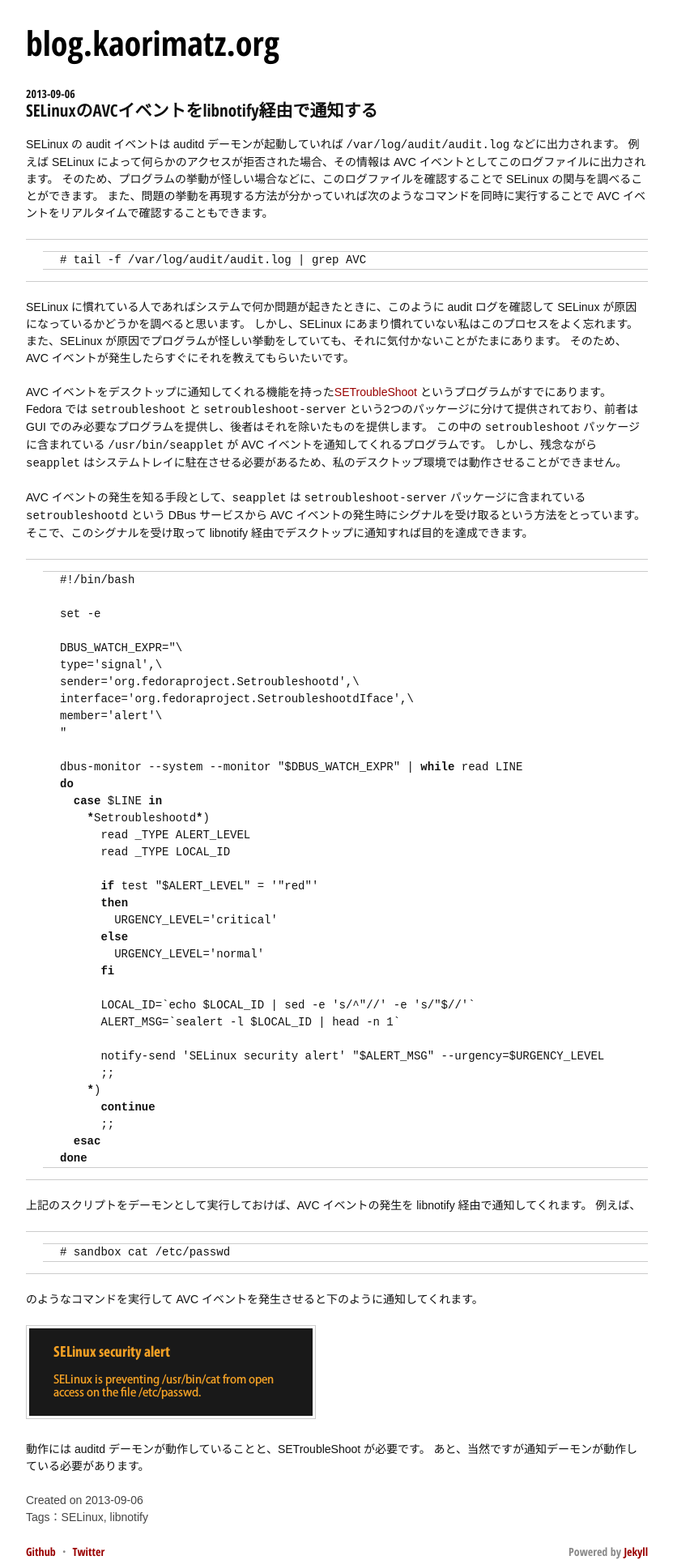
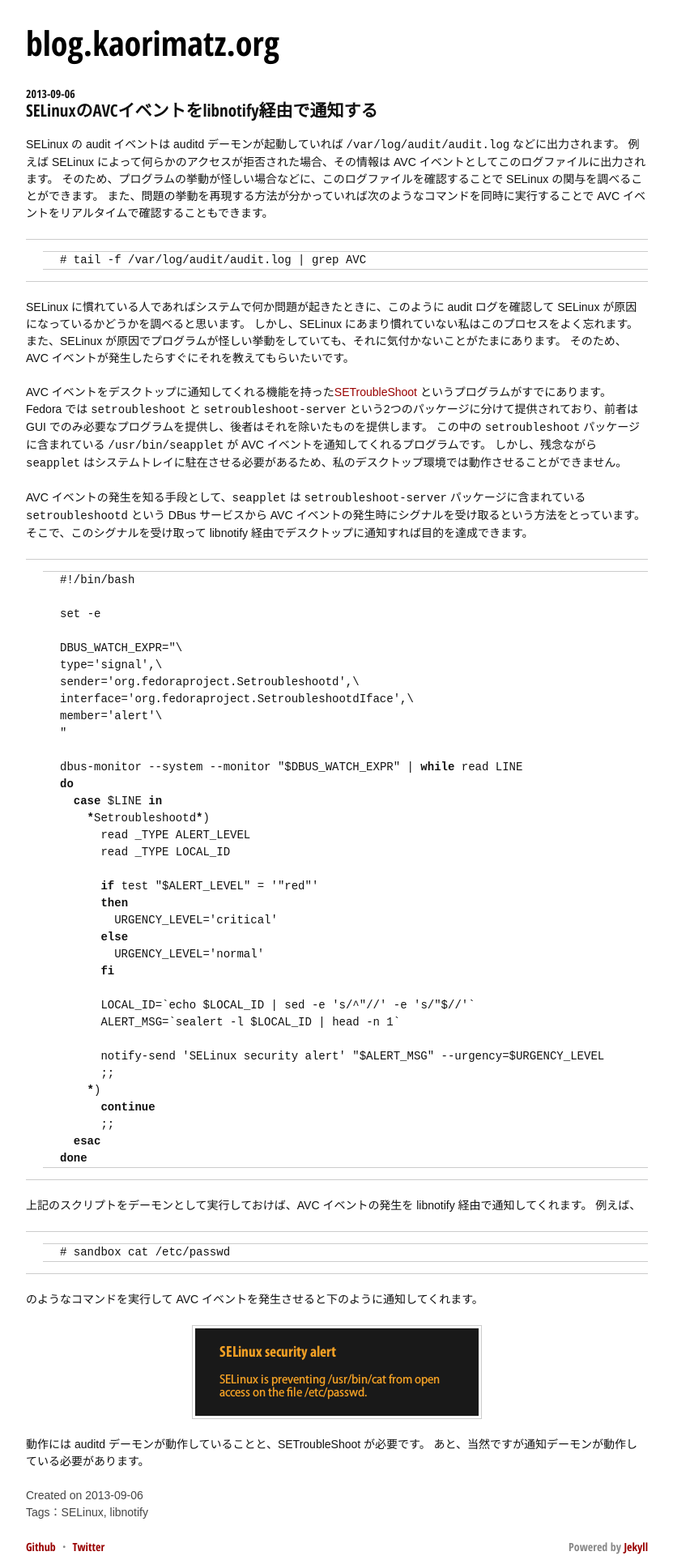
Before and after one commit to kaorimatz/blog.kaorimatz.org, a Jekyll site: the page built from _posts/2013-09-06-notify-selinux-avc-events.mkd, in a window 1280 px wide. Shown: the whole page at 81% size, without its empty margins (224-1055 px from the left). Built offline with Jekyll 4.4.1, drawn with Linux system fonts in a browser that asks for light colours; Markdown is read by kramdown in place of the engine named in the settings.

Commit message:
Center images

```diff
--- a/_sass/screen.scss
+++ b/_sass/screen.scss
@@ -67,6 +67,10 @@ code {
     @include rhythm(1, 0, 0, 1, $font-size);
   }
   img {
+    display: block;
+    margin: 0 auto;
+    max-width: 100%;
+    height: auto;
     padding: 3px;
     border: 1px solid rgba(0, 0, 0, .2);
   }
--- a/stylesheets/screen.css
+++ b/stylesheets/screen.css
@@ -87,6 +87,10 @@ code {
   margin-bottom: 1.5em;
 }
 .post-content img {
+  display: block;
+  margin: 0 auto;
+  max-width: 100%;
+  height: auto;
   padding: 3px;
   border: 1px solid rgba(0, 0, 0, 0.2);
 }
```
